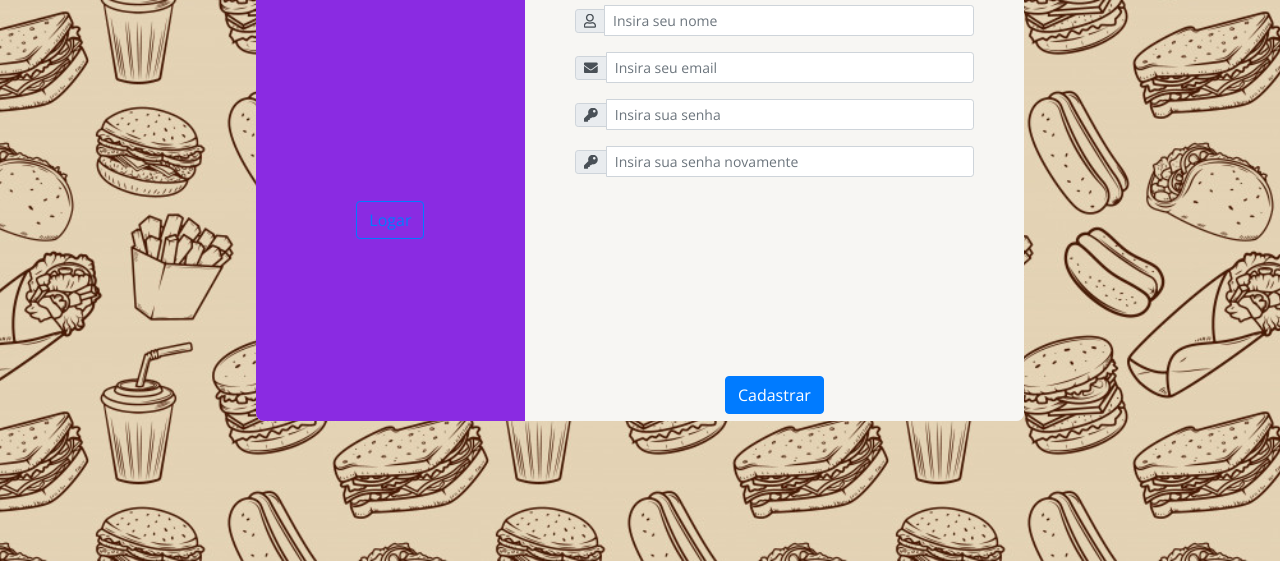
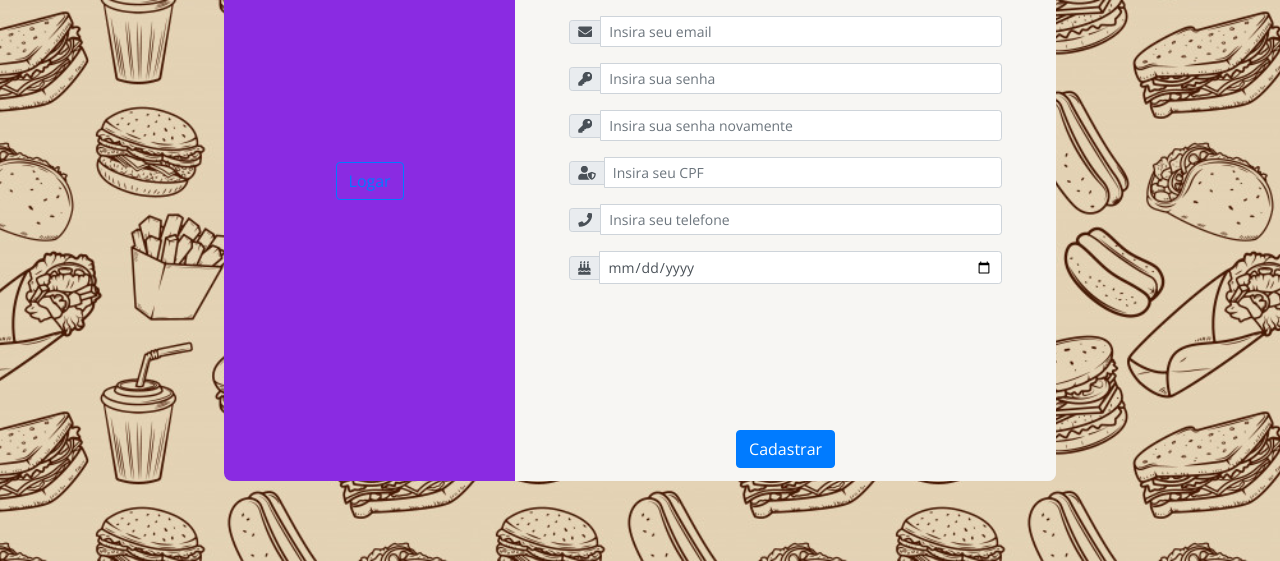
Before and after one commit to Darksogers/Aps-Da-Rapaziada-master, a plain HTML site: page telas/cadastro.html in a window 1280 px wide. Shown: the part 239-800 px from the top of the page. Drawn offline with nearby package versions, Linux system fonts and the light colour scheme.

Commit message:
inserção de campos

```diff
--- a/css/style.css
+++ b/css/style.css
@@ -94,8 +94,8 @@
     display: flex;
     align-items: flex-start;
     background-color: #ECE9E6;
-    width: 60%;
-    height: 65vh;
+    width: 65%;
+    height: 80vh;
     border-radius: .5rem;
 }
 
@@ -115,7 +115,7 @@
 }
 
 
-.lado1-cadastro-card button{
+.lado1-cadastro-card a{
     margin-top: 90%;
 }
 
@@ -156,6 +156,7 @@
     width: 80%;
     align-items: center;
     justify-content: center;
+    margin-bottom: 2px;
 
 }
 
--- a/telas/cadastro.html
+++ b/telas/cadastro.html
@@ -15,7 +15,7 @@
             <div class="lado1-cadastro-card">
                 <h3>Já possui conta ?</h3>
 
-                <button type="button" class="btn btn-outline-primary">Logar</button>
+                <a href="../index.html"><button type="button" class="btn btn-outline-primary">Logar</button></a>
             </div>
             <div class="lado2-cadastro-card">
                 <div class="lado2-cadastro-card-header">
@@ -49,6 +49,24 @@
                         </div>
                         <input id="txtPassCon" type="password" class="form-control" aria-label="Small" aria-describedby="inputGroup-sizing-sm" placeholder="Insira sua senha novamente">
                       </div>
+                      <div class="input-group input-group-sm mb-3" id="cadastro-input">
+                        <div class="input-group-prepend">
+                          <span class="input-group-text" id="inputGroup-sizing-sm"><i class="fas fa-user-shield"></i></span>
+                        </div>
+                        <input id="txtCPF" type="text" class="form-control" aria-label="Small" aria-describedby="inputGroup-sizing-sm" placeholder="Insira seu CPF">
+                      </div>
+                      <div class="input-group input-group-sm mb-3" id="cadastro-input">
+                        <div class="input-group-prepend">
+                          <span class="input-group-text" id="inputGroup-sizing-sm"><i class="fas fa-phone"></i></span>
+                        </div>
+                        <input id="txtTelefone" type="text" class="form-control" aria-label="Small" aria-describedby="inputGroup-sizing-sm" placeholder="Insira seu telefone">
+                      </div>
+                      <div class="input-group input-group-sm mb-3" id="cadastro-input">
+                        <div class="input-group-prepend">
+                          <span class="input-group-text" id="inputGroup-sizing-sm"><i class="fas fa-birthday-cake"></i></span>
+                        </div>
+                        <input id="txtDtNascimento" type="date" class="form-control" aria-label="Small" aria-describedby="inputGroup-sizing-sm" placeholder="Insira sua data de nascimento">
+                      </div>
                 </div>
                 <div class="lado2-cadastro-card-footer">
                   <button class="btn btn-primary" onclick="pegarInputs()">Cadastrar</button>
```
